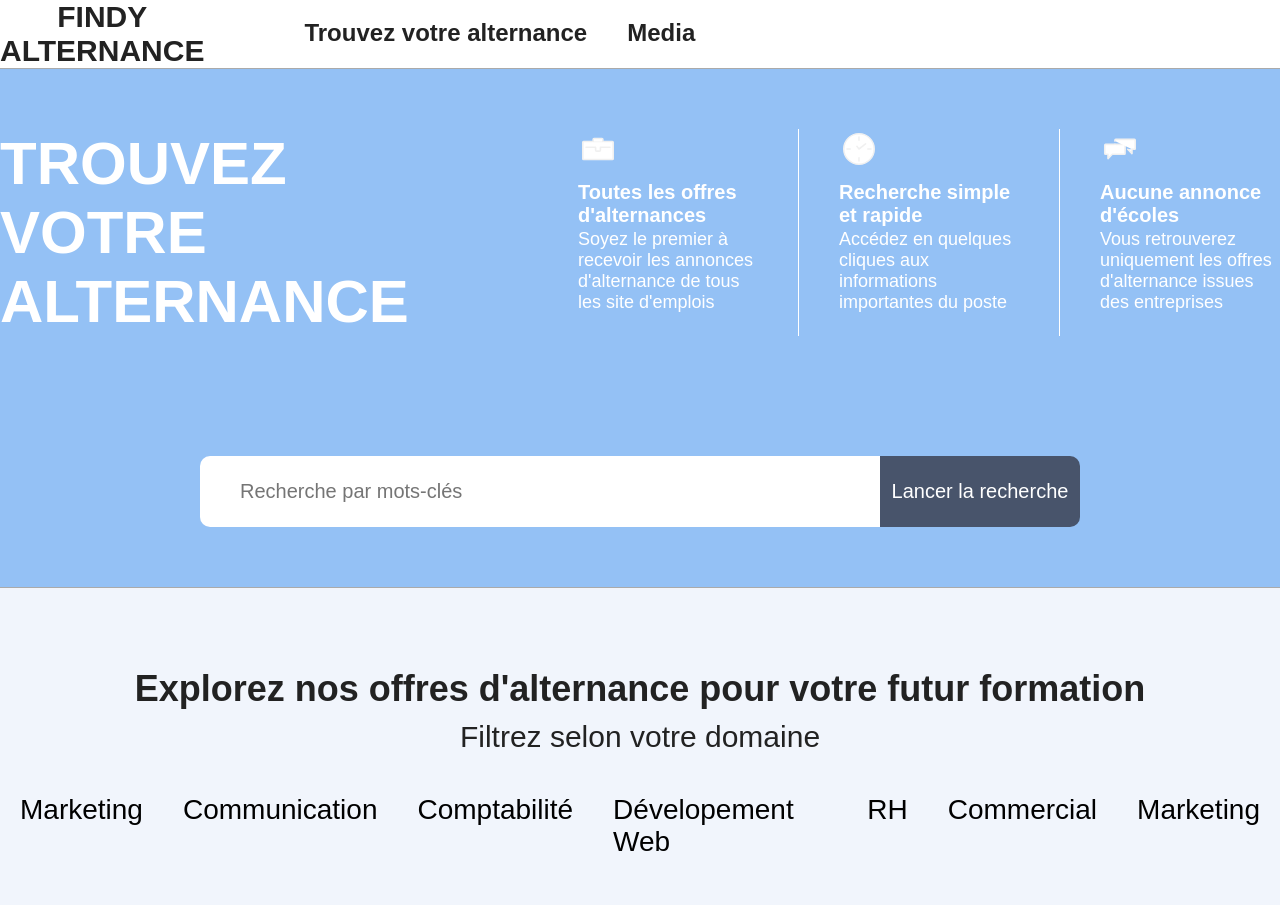
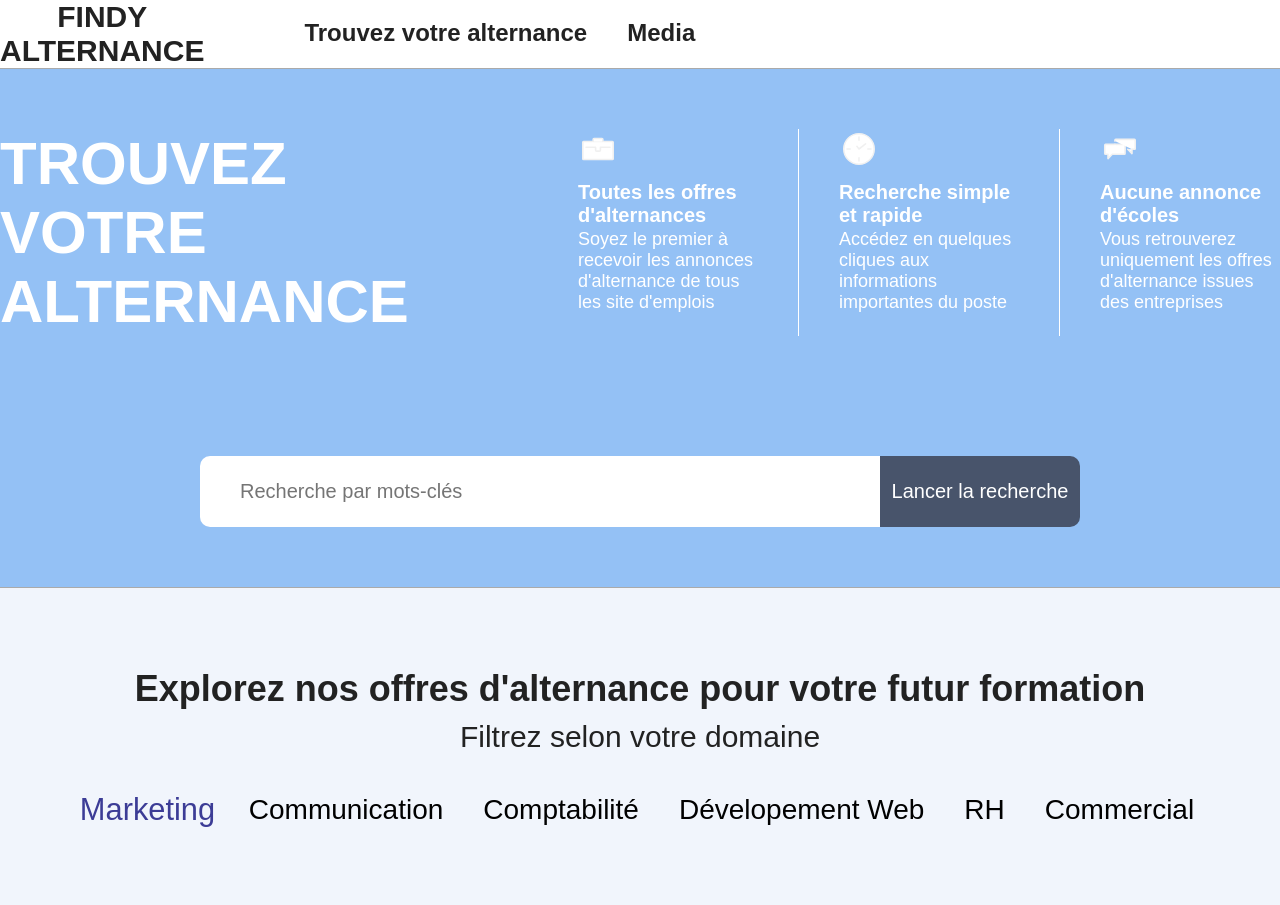
Before and after one commit to Elymne/findy, a Next.js app: page / in a window 1280 px wide. Shown: the top 905 px of the page. Built offline with nearby package versions, Linux system fonts and the light colour scheme; a web font is replaced by a local one.

Commit message:
refactor : change exploration-card structure

```diff
--- a/src/app/widgets/exploration/explorationSection.module.css
+++ b/src/app/widgets/exploration/explorationSection.module.css
@@ -44,12 +44,19 @@
     padding: 0px 20px;
     font-size: 28px;
     font-weight: lighter;
+
+    /* Animation */
+    transition: transform 0.2s ease-out;
+}
+
+#content > ol > li.selected {
+    transform: scale(1.1, 1.1);
+    color: rgb(60, 60, 150);
 }
 
 #content > ol > li:hover {
-    padding: 0px 20px;
-    font-size: 28px;
-    color: rgb(93, 93, 197);
+    transform: scale(1.1, 1.1);
+    color: rgb(60, 60, 150);
     cursor: pointer;
 }
 
--- a/src/app/widgets/exploration/explorationSection.tsx
+++ b/src/app/widgets/exploration/explorationSection.tsx
@@ -1,7 +1,15 @@
-import ExplorationCard from "./explorationCard/explorationCard"
+"use client"
+import ExplorationCard from "@src/presentation/widgets/explorationCard/explorationCard"
 import styles from "./explorationSection.module.css"
+import { useState } from "react"
 
 const ExplorationSection = () => {
+    const [selectedCateg, setSelectedCateg] = useState<Category>(Category.Marketing)
+
+    function onCategClick(categ: Category): void {
+        setSelectedCateg(categ)
+    }
+
     return (
         <section id={styles.main}>
             <div id={styles.content}>
@@ -9,13 +17,42 @@ const ExplorationSection = () => {
                 <h2>Filtrez selon votre domaine</h2>
 
                 <ol>
-                    <li>Marketing</li>
-                    <li>Communication</li>
-                    <li>Comptabilité</li>
-                    <li>Dévelopement Web</li>
-                    <li>RH</li>
-                    <li>Commercial</li>
-                    <li>Marketing</li>
+                    <li
+                        onClick={() => onCategClick(Category.Marketing)}
+                        className={selectedCateg === Category.Marketing ? styles.selected : undefined}
+                    >
+                        Marketing
+                    </li>
+                    <li
+                        onClick={() => onCategClick(Category.Communication)}
+                        className={selectedCateg === Category.Communication ? styles.selected : undefined}
+                    >
+                        Communication
+                    </li>
+                    <li
+                        onClick={() => onCategClick(Category.Comptability)}
+                        className={selectedCateg === Category.Comptability ? styles.selected : undefined}
+                    >
+                        Comptabilité
+                    </li>
+                    <li
+                        onClick={() => onCategClick(Category.WebDevelop)}
+                        className={selectedCateg === Category.WebDevelop ? styles.selected : undefined}
+                    >
+                        Dévelopement Web
+                    </li>
+                    <li
+                        onClick={() => onCategClick(Category.HumanResources)}
+                        className={selectedCateg === Category.HumanResources ? styles.selected : undefined}
+                    >
+                        RH
+                    </li>
+                    <li
+                        onClick={() => onCategClick(Category.Commercial)}
+                        className={selectedCateg === Category.Commercial ? styles.selected : undefined}
+                    >
+                        Commercial
+                    </li>
                 </ol>
 
                 <ul>
@@ -37,4 +74,13 @@ const ExplorationSection = () => {
     )
 }
 
+enum Category {
+    Marketing,
+    Communication,
+    Comptability,
+    WebDevelop,
+    HumanResources,
+    Commercial,
+}
+
 export default ExplorationSection
```
Also changed, not shown: src/presentation/widgets/explorationCard/explorationCard.module.css (renamed from src/app/widgets/exploration/explorationCard/explorationCard.module.css), src/presentation/widgets/explorationCard/explorationCard.tsx (renamed from src/app/widgets/exploration/explorationCard/explorationCard.tsx).
